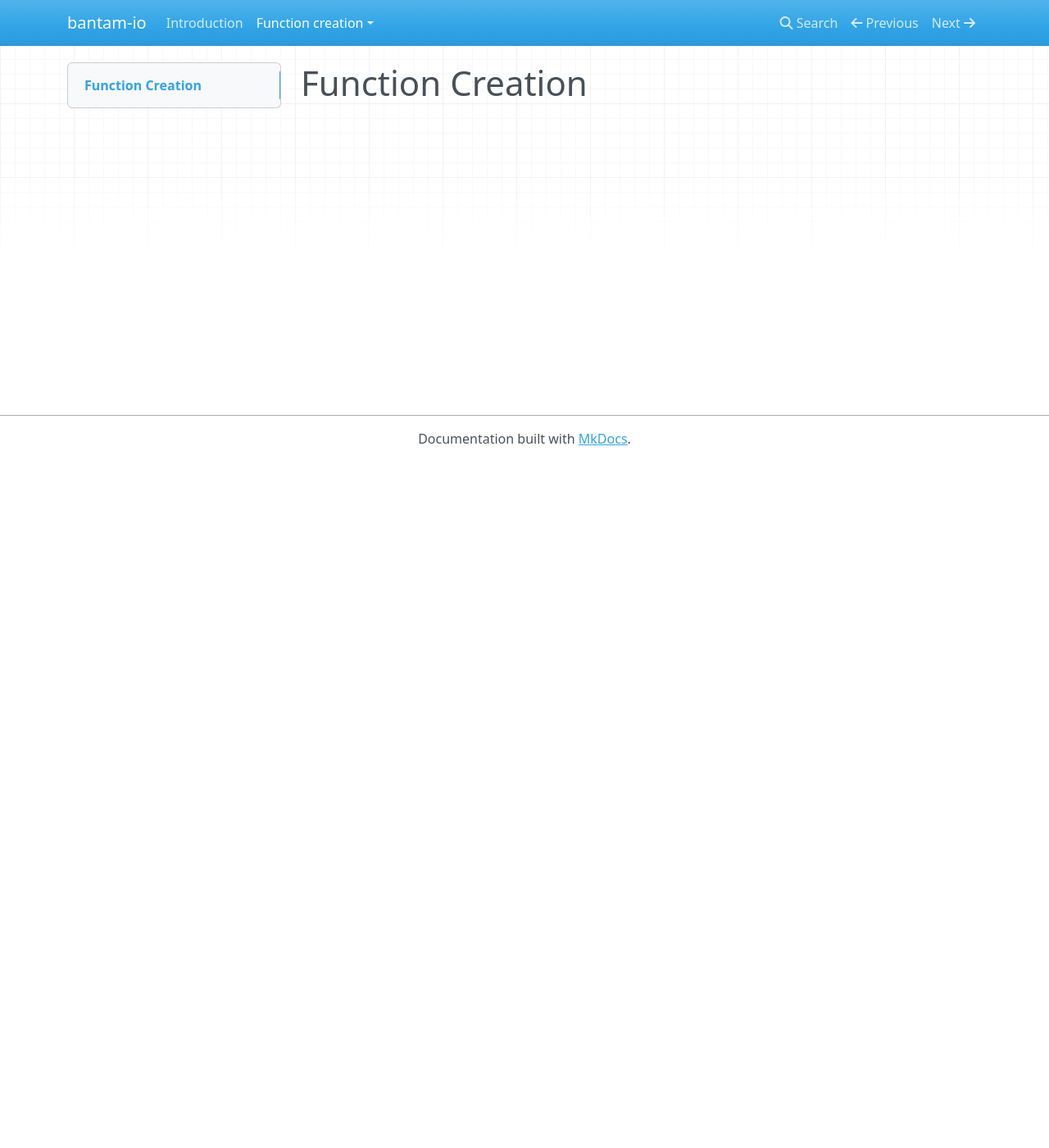
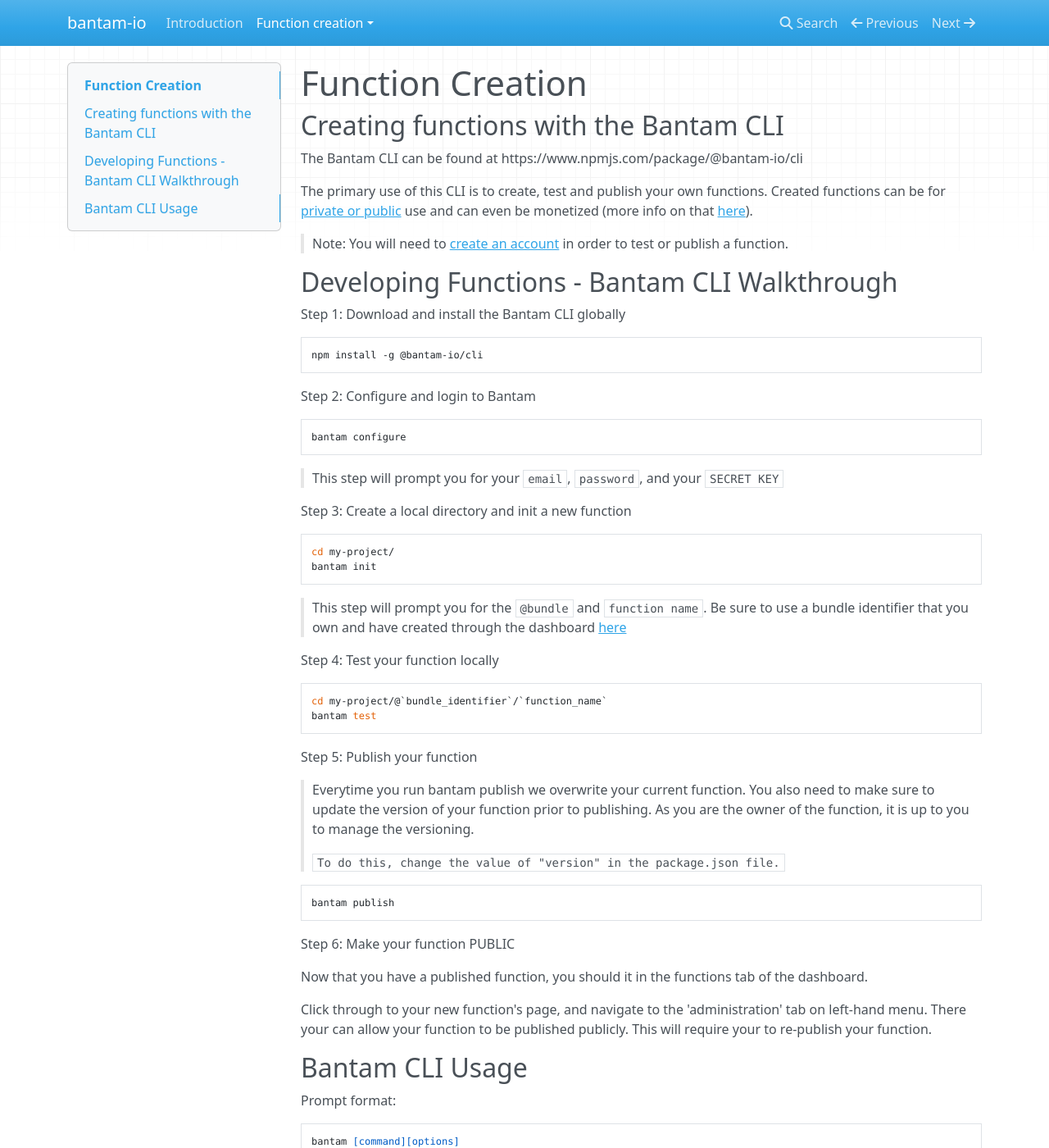
Before and after one commit to bantam-io/docs, an MkDocs documentation site: the page built from docs/function-creation/function-creation.md, in a window 1280 px wide and 1400 px high. Shown: the whole window at 82% size. Built offline with MkDocs 1.6.1, drawn with Linux system fonts in a browser that asks for light colours; nearby versions of some CDN libraries; some of the changed text lies outside the part shown.

Commit message:
function creation

````diff
--- a/docs/function-creation/function-creation.md
+++ b/docs/function-creation/function-creation.md
@@ -1 +1,86 @@
 # Function Creation
+
+## Creating functions with the Bantam CLI
+
+The Bantam CLI can be found at https://www.npmjs.com/package/@bantam-io/cli
+
+The primary use of this CLI is to create, test and publish your own functions. Created functions can be for [private or public](public-functions.md) use and can even be monetized (more info on that [here](making-money.md)).
+
+> Note: You will need to [create an account](https://bantam.io/landing/bundle/@images) in order to test or publish a function.
+
+## Developing Functions - Bantam CLI Walkthrough
+
+Step 1: Download and install the Bantam CLI globally
+
+```
+npm install -g @bantam-io/cli
+```
+
+Step 2: Configure and login to Bantam
+
+```
+bantam configure
+```
+
+> This step will prompt you for your `email`, `password`, and your `SECRET KEY`
+
+Step 3: Create a local directory and init a new function
+
+```
+cd my-project/
+bantam init
+```
+
+> This step will prompt you for the `@bundle` and `function name`. Be sure to use a bundle identifier that you own and have created through the dashboard [here](https://bantam.io/develop)
+
+Step 4: Test your function locally
+
+```
+cd my-project/@`bundle_identifier`/`function_name`
+bantam test
+```
+
+Step 5: Publish your function
+
+> Everytime you run bantam publish we overwrite your current function. You also need to make sure to update the version of your function prior to publishing. As you are the owner of the function, it is up to you to manage the versioning.
+
+> `To do this, change the value of "version" in the package.json file.`
+
+```
+bantam publish
+```
+
+Step 6: Make your function PUBLIC
+
+Now that you have a published function, you should it in the functions tab of the dashboard.
+
+Click through to your new function's page, and navigate to the 'administration' tab on left-hand menu. There your can allow your function to be published publicly. This will require your to re-publish your function.
+
+## Bantam CLI Usage
+
+Prompt format:
+
+```
+bantam [command][options]
+```
+
+> Remember to always be in your function's directory when running and function related commands.
+
+Commands:
+
+```
+configure [options]        Configure bantam, particularly with authentication
+init [options]             Init a new function
+logs [options] <function>  Get logs for a function you developed
+me [options]               Check who you are logged in as
+publish [options]          publish function
+run [options] <function>   Run function
+test [options]             test function
+```
+
+Options:
+
+```
+-v, --version              output the version number
+-h, --help                 output usage information
+```
````
Also changed, not shown: docs/function-creation/making-money.md (+1 -0 lines), docs/index.md (+2 -0 lines).
